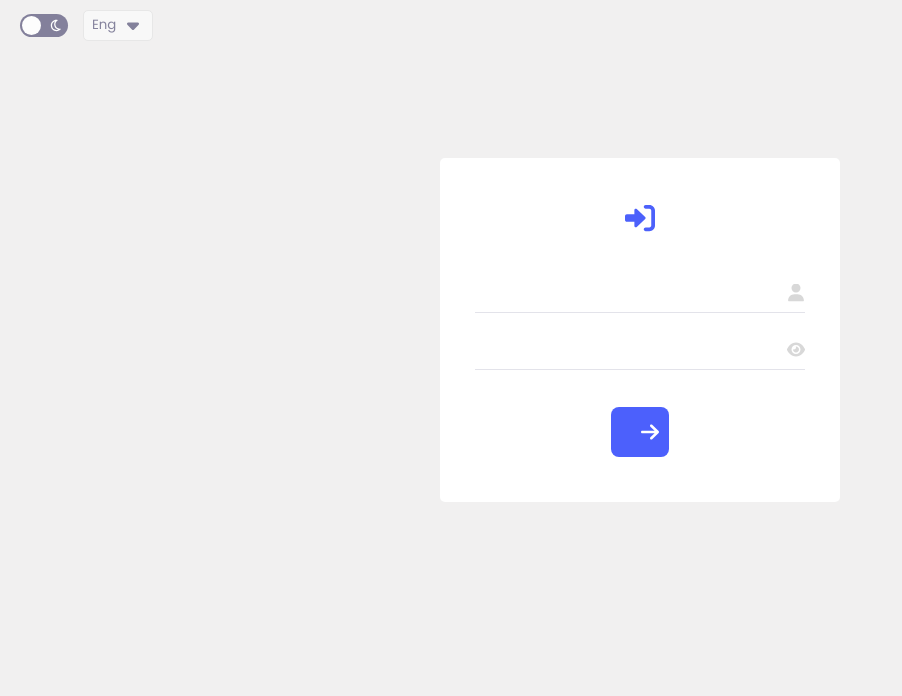
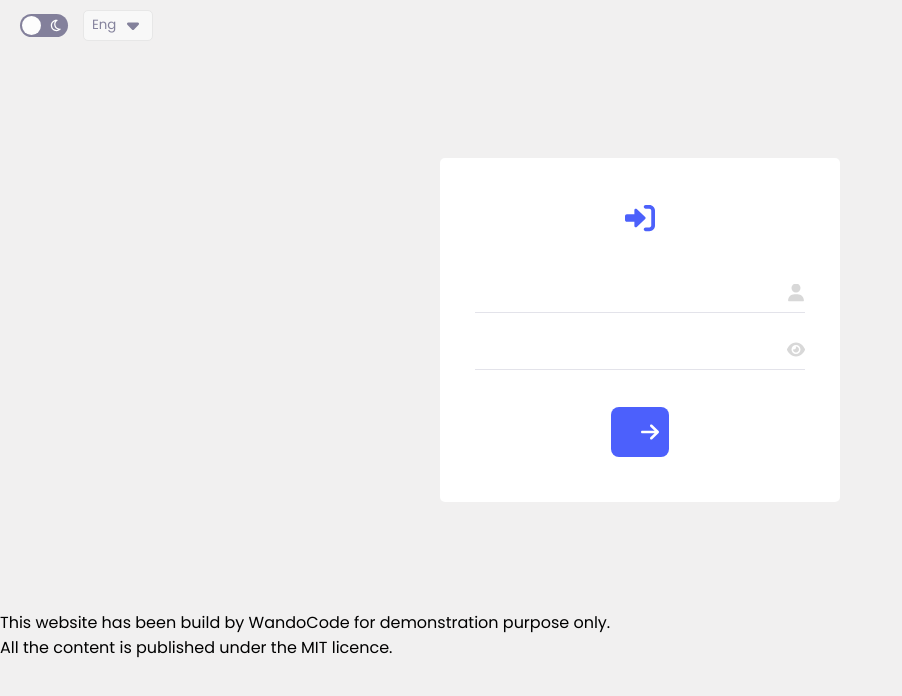
Before and after one commit to WandoCode/todolist, a React (Create React App) app: page /signin in a window 1280 px wide. Shown: the top 696 px of the page, without its empty margins (0-902 px from the left). Built offline with nearby package versions, Linux system fonts and the light colour scheme.

Commit message:
Add licence

```diff
--- a/public/index.html
+++ b/public/index.html
@@ -3,6 +3,8 @@
   <head>
     <meta charset="utf-8" />
     <link rel="icon" href="%PUBLIC_URL%/favicon.ico" />
+    <meta name="robots" content="noindex" />
+    <meta name="robots" content="nofollow" />
     <meta name="viewport" content="width=device-width, initial-scale=1" />
     <meta name="theme-color" content="#000000" />
     <!-- <meta name="color-scheme" content="light dark" /> -->
--- a/src/pages/Layout.js
+++ b/src/pages/Layout.js
@@ -40,6 +40,14 @@ function Layout() {
       <main className="main">
         <Outlet />
       </main>
+
+      <footer>
+        <p>
+          This website has been build by WandoCode for demonstration purpose
+          only.
+        </p>
+        <p>All the content is published under the MIT licence.</p>
+      </footer>
     </>
   )
 }
```
Also changed, not shown: licence.txt (added), 2 other files (tests, documents, lock files or other folders).
